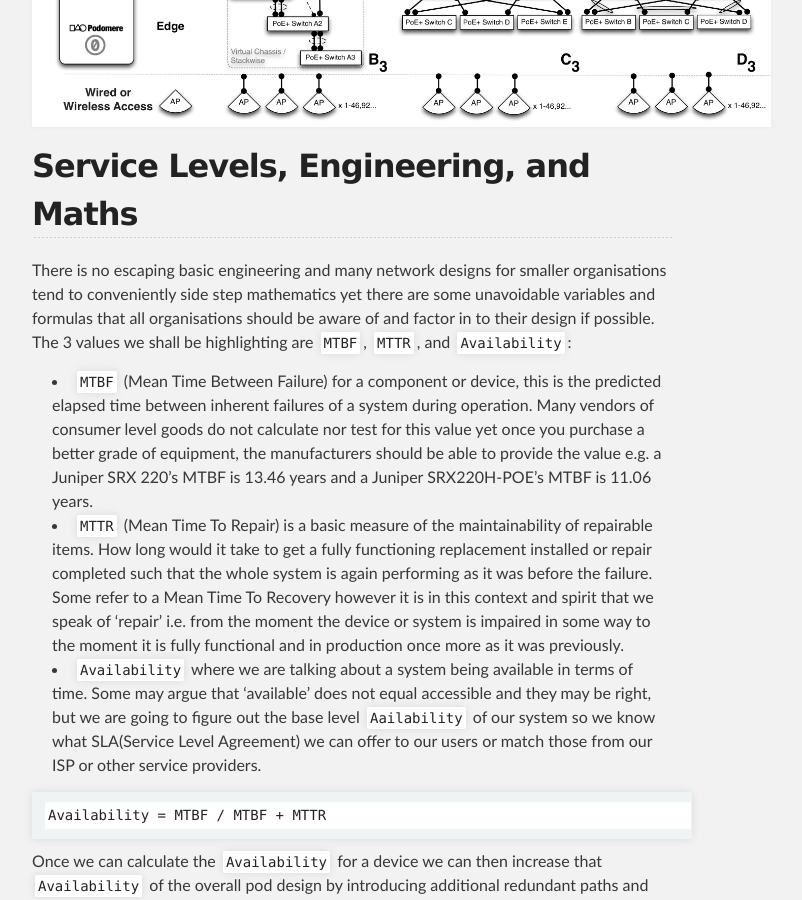
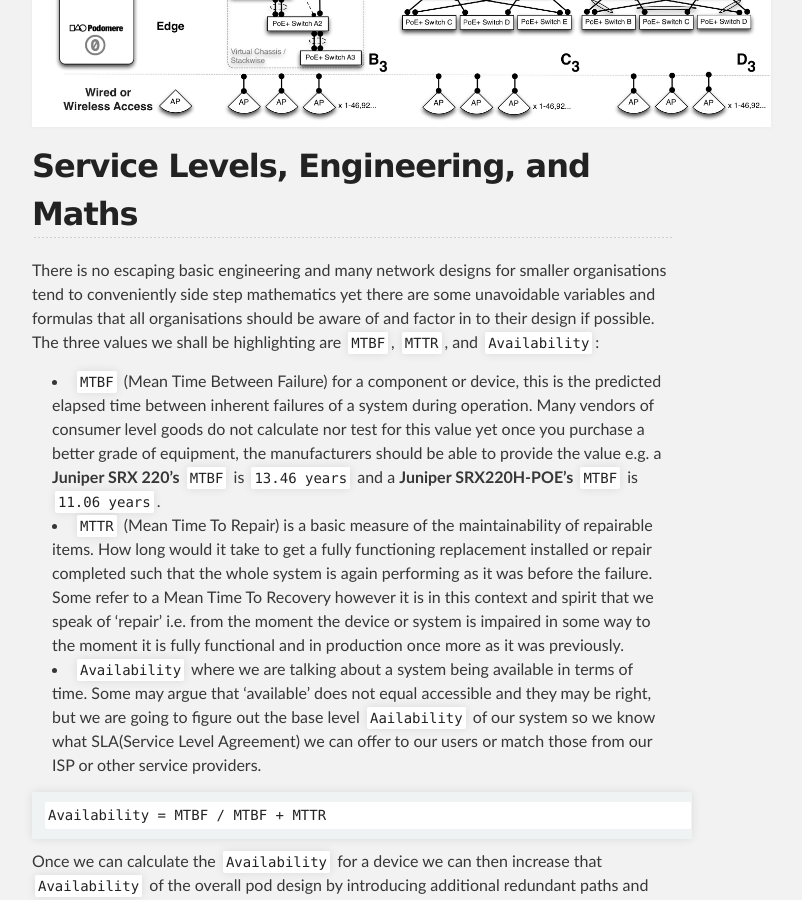
Before and after one commit to podomere/ond, a Jekyll site: the page built from ond-00001/ond-00001.md, in a window 1280 px wide and 900 px high, scrolled down 3306 px. Shown: the whole window, without its empty margins (288-1090 px from the left). Built offline with Jekyll 4.4.1, drawn with Linux system fonts in a browser that asks for light colours.

Commit message:
Variable highlighting

````diff
--- a/ond-00001/ond-00001.md
+++ b/ond-00001/ond-00001.md
@@ -37,9 +37,9 @@ The following patterns constitute a high level view of some common network pods.
 ![Pod patterns](./ond-smb-network-pods-v2.jpg "Pod patterns")
 
 ## Service Levels, Engineering, and Maths
-There is no escaping basic engineering and many network designs for smaller organisations tend to conveniently side step mathematics yet there are some unavoidable variables and formulas that all organisations should be aware of and factor in to their design if possible. The 3 values we shall be highlighting are ```MTBF```, ```MTTR```, and ```Availability```:
+There is no escaping basic engineering and many network designs for smaller organisations tend to conveniently side step mathematics yet there are some unavoidable variables and formulas that all organisations should be aware of and factor in to their design if possible. The three values we shall be highlighting are ```MTBF```, ```MTTR```, and ```Availability```:
 
-* ```MTBF``` (Mean Time Between Failure) for a component or device, this is the predicted elapsed time between inherent failures of a system during operation. Many vendors of consumer level goods do not calculate nor test for this value yet once you purchase a better grade of equipment, the manufacturers should be able to provide the value e.g. a Juniper SRX 220's MTBF is 13.46 years and a Juniper SRX220H-POE's MTBF is 11.06 years.
+* ```MTBF``` (Mean Time Between Failure) for a component or device, this is the predicted elapsed time between inherent failures of a system during operation. Many vendors of consumer level goods do not calculate nor test for this value yet once you purchase a better grade of equipment, the manufacturers should be able to provide the value e.g. a **Juniper SRX 220's** ```MTBF``` is ```13.46 years``` and a **Juniper SRX220H-POE's** ```MTBF``` is ```11.06 years```.
 * ```MTTR``` (Mean Time To Repair) is a basic measure of the maintainability of repairable items. How long would it take to get a fully functioning replacement installed or repair completed such that the whole system is again performing as it was before the failure. Some refer to a Mean Time To Recovery however it is in this context and spirit that we speak of 'repair' i.e. from the moment the device or system is impaired in some way to the moment it is fully functional and in production once more as it was previously.
 * ```Availability``` where we are talking about a system being available in terms of time. Some may argue that 'available' does not equal accessible and they may be right, but we are going to figure out the base level ```Aailability``` of our system so we know what SLA(Service Level Agreement) we can offer to our users or match those from our ISP or other service providers.
 
````
Also changed, not shown: ond-00001/ond-smb-network-pods-v2.jpg.
